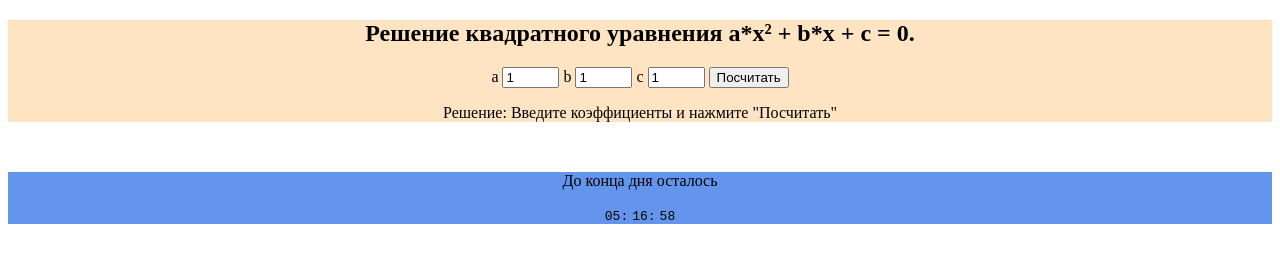
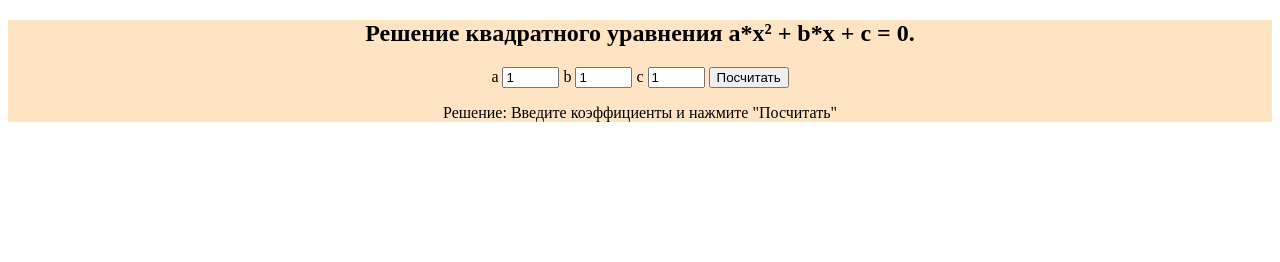
Before and after one commit to pashanov/PR5-6_Novgorodov, a plain HTML site: page index.html in a window 1280 px wide. Drawn offline with Linux system fonts and the light colour scheme.

Commit message:
Update index.html

```diff
--- a/index.html
+++ b/index.html
@@ -19,14 +19,6 @@
         <p>Решение: <span id="sq_sol"> Введите коэффициенты и нажмите "Посчитать"</span></p>
         </div>
         <br>
-        <div class="p6">
-            <p>До конца дня осталось</p>
-            <samp id="da"></samp>
-            <samp id="h"></samp>
-            <samp id="m"></samp>
-            <samp id="s"></samp>
-
-        </div>
 </body>
 <script src="java.js"></script>
 </html>
```
